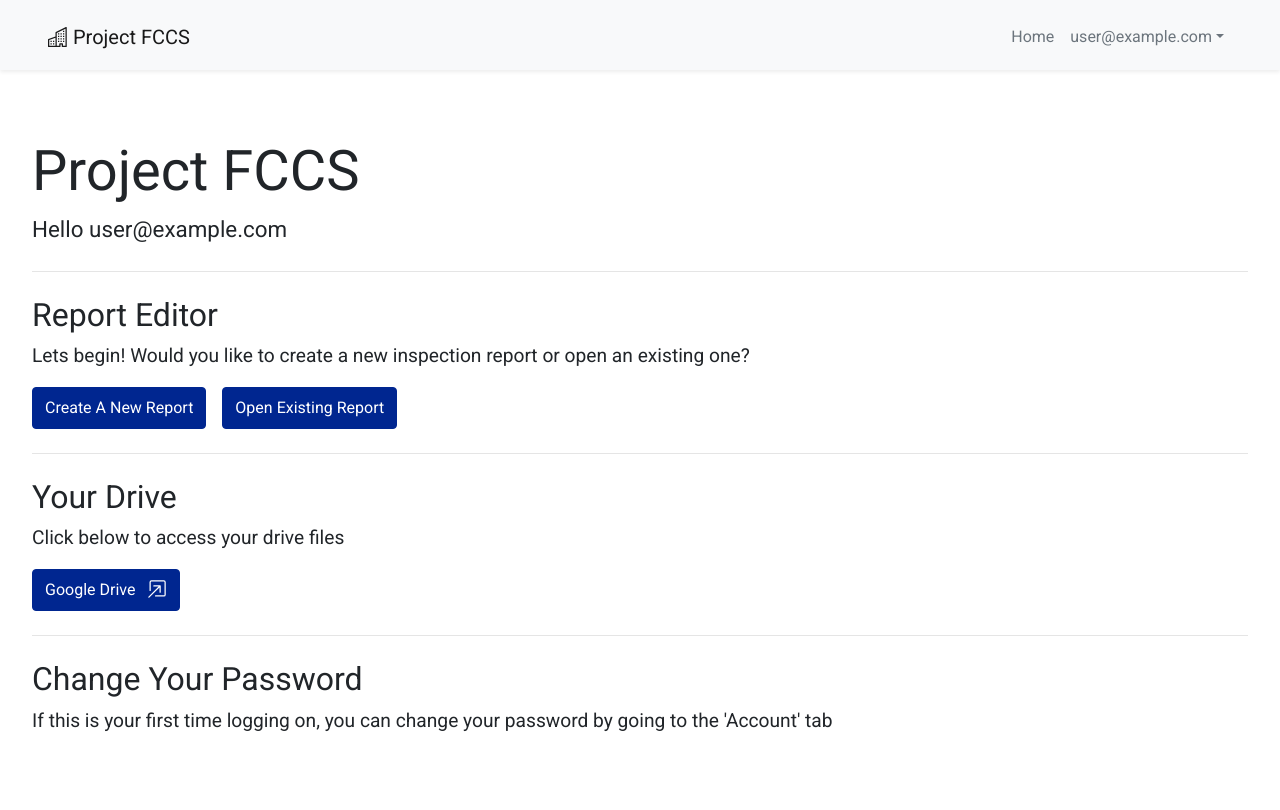
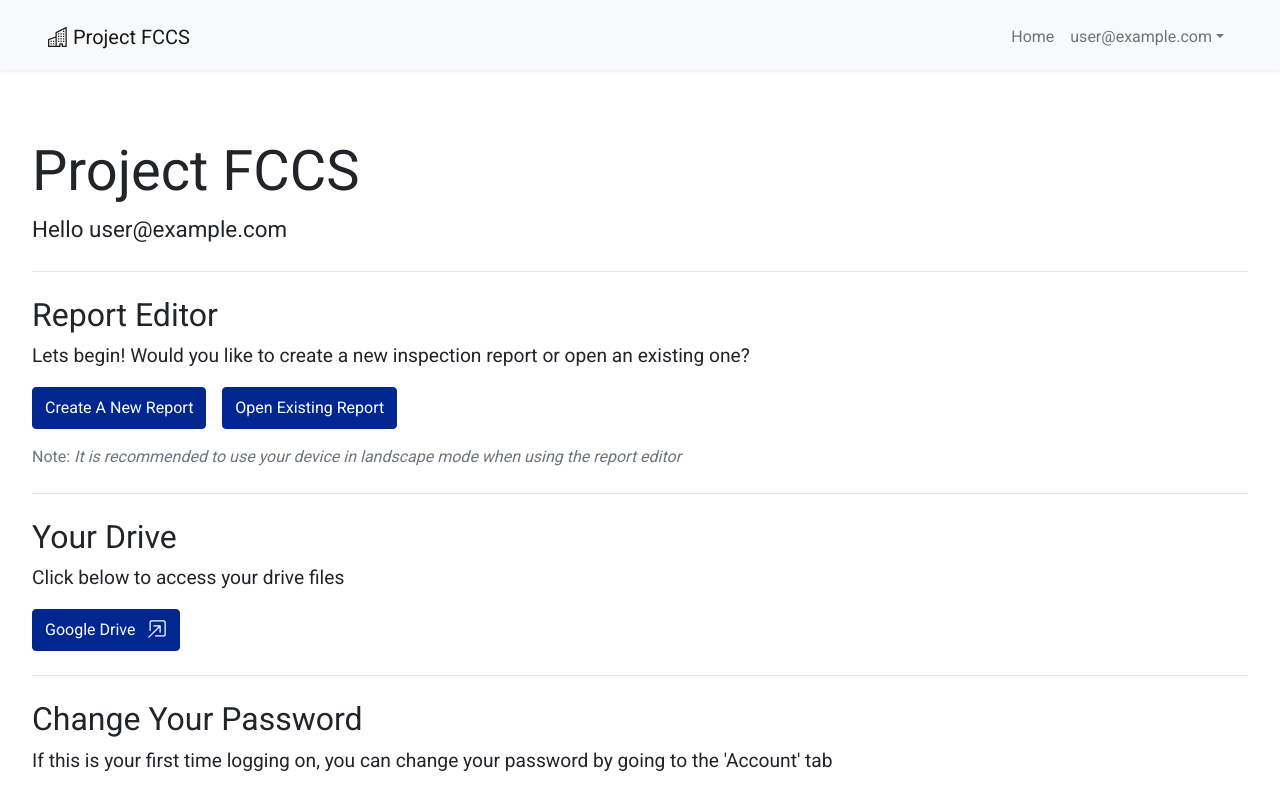
Before and after one commit to FCCSTeam/Fire-Code-Compliance-Software, a Vue app: page /userpage in a window 1280 px wide. Shown: the top 810 px of the page. Built offline with nearby package versions, Linux system fonts and the light colour scheme; no server answers; the database is empty; sample sign-in values are in the browser's storage.

Commit message:
added recommendation text

```diff
--- a/src/views/Userpage.vue
+++ b/src/views/Userpage.vue
@@ -14,6 +14,7 @@
           an existing one?
         </p>
         <GPickerContainer />
+        <p class="text-muted my-3">Note: <i>It is recommended to use your device in landscape mode when using the report editor</i></p>
       </div>
       <hr class="my-4" />
       <div>
```
